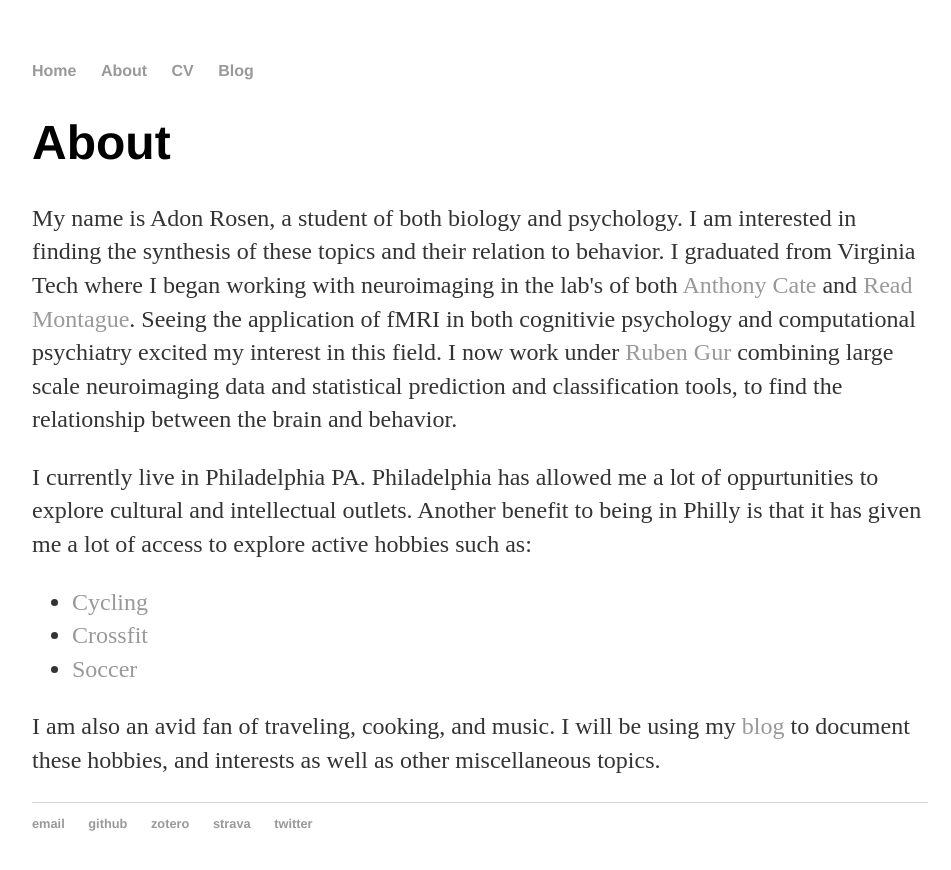
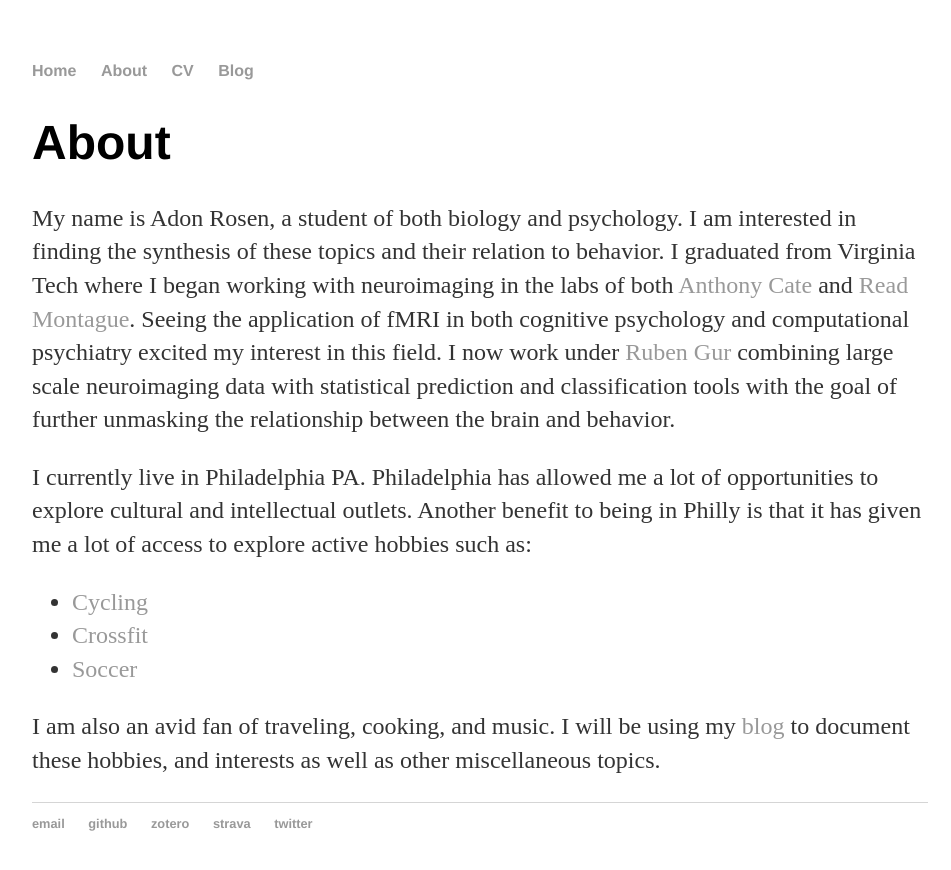
Before and after one commit to adrose/adrose.github.io, a Jekyll site: the page built from about/index.html, in a window 1280 px wide. Shown: the top 870 px of the page, without its empty margins (160-1111 px from the left). Built offline with Jekyll 4.4.1, drawn with Linux system fonts in a browser that asks for light colours.

Commit message:
Fixed typos ... thanks Rastko

```diff
--- a/about/index.html
+++ b/about/index.html
@@ -5,9 +5,9 @@ title: About Adon Rosen
 
 		<div class="about">
 			<h1>About</h1>
-			<p>My name is Adon Rosen, a student of both biology and psychology. I am interested in finding the synthesis of these topics and their relation to behavior. I graduated from Virginia Tech where I began working with neuroimaging in the lab's of both <a href="https://scholar.google.com/citations?user=QsJ4vsIAAAAJ&hl=en">Anthony Cate</a> and <a href="https://scholar.google.com/citations?user=rjfj_8AAAAAJ&hl=en">Read Montague</a>. Seeing the application of fMRI in both cognitivie psychology and computational psychiatry excited my interest in this field. I now work under <a href="https://scholar.google.com/citations?user=s0c4v8MAAAAJ&hl=en">Ruben Gur</a> combining large scale neuroimaging data and statistical prediction and classification tools, to find the relationship between the brain and behavior.</p>
+			<p>My name is Adon Rosen, a student of both biology and psychology. I am interested in finding the synthesis of these topics and their relation to behavior. I graduated from Virginia Tech where I began working with neuroimaging in the labs of both <a href="https://scholar.google.com/citations?user=QsJ4vsIAAAAJ&hl=en">Anthony Cate</a> and <a href="https://scholar.google.com/citations?user=rjfj_8AAAAAJ&hl=en">Read Montague</a>. Seeing the application of fMRI in both cognitive psychology and computational psychiatry excited my interest in this field. I now work under <a href="https://scholar.google.com/citations?user=s0c4v8MAAAAJ&hl=en">Ruben Gur</a> combining large scale neuroimaging data with statistical prediction and classification tools with the goal of further unmasking the relationship between the brain and behavior.</p>
 
-            <p>I currently live in Philadelphia PA. Philadelphia has allowed me a lot of oppurtunities to explore cultural and intellectual outlets. Another benefit to being in Philly is that it has given me a lot of access to explore active hobbies such as: </p>
+            <p>I currently live in Philadelphia PA. Philadelphia has allowed me a lot of opportunities to explore cultural and intellectual outlets. Another benefit to being in Philly is that it has given me a lot of access to explore active hobbies such as: </p>
 
             <ul class="hobbies">
                 <li><a href="http://www.phillybikeclub.org/">Cycling</a></li>
```
